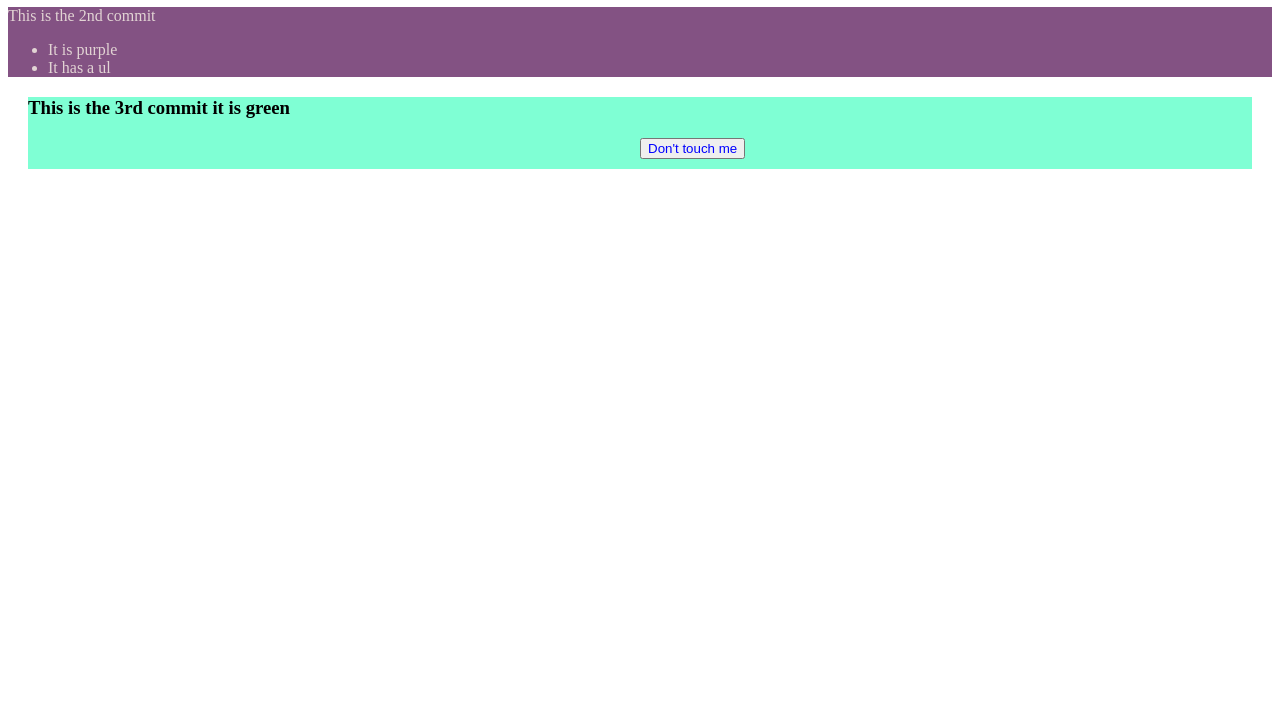
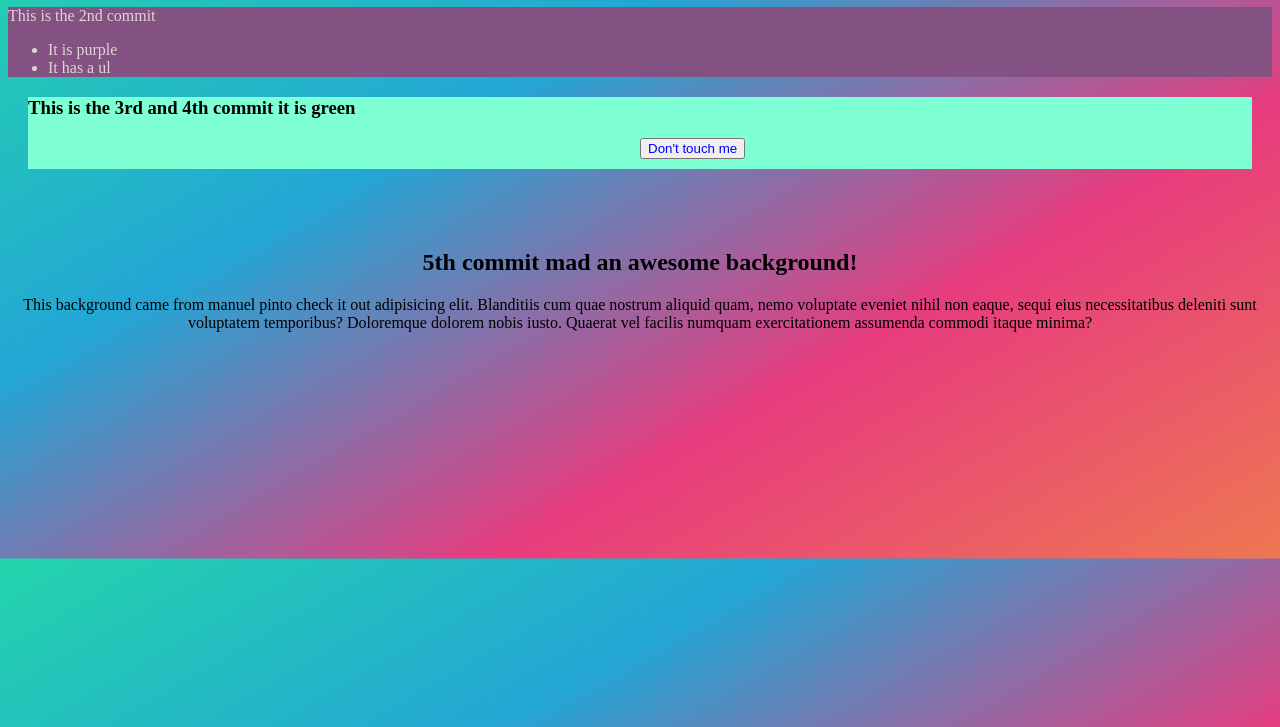
Before and after one commit to scotdot/Git-1st, a plain HTML site: page index.html in a window 1280 px wide. Shown: the part 73-800 px from the top of the page. Drawn offline with Linux system fonts and the light colour scheme.

Commit message:
fifth commit with cool body

```diff
--- a/index.css
+++ b/index.css
@@ -15,3 +15,12 @@ h1 {
     margin-left: 50%;
     margin-bottom: 10px;
 }
+body {
+	background: linear-gradient(-30deg, #ee7752, #e73c7e, #23a6d5, #23d5ab);
+	background-size: 100% 150%;
+	animation: gradient 15s ease infinite;
+}
+.main {
+    margin-top: 80px;
+    text-align: center;
+}
--- a/index.html
+++ b/index.html
@@ -14,8 +14,12 @@
             </ul>
         </div>
         <div class="commit3">
-            <h3>This is the 3rd commit it is green</h3>
+            <h3>This is the 3rd and 4th commit it is green</h3>
             <button type="button">Don't touch me</button>
+        </div>
+        <div class="main">
+            <h2>5th commit mad an awesome background!</h2>
+            <p>This background came from manuel pinto check it out adipisicing elit. Blanditiis cum quae nostrum aliquid quam, nemo voluptate eveniet nihil non eaque, sequi eius necessitatibus deleniti sunt voluptatem temporibus? Doloremque dolorem nobis iusto. Quaerat vel facilis numquam exercitationem assumenda commodi itaque minima?</p>
         </div>
 
     </body>
```
